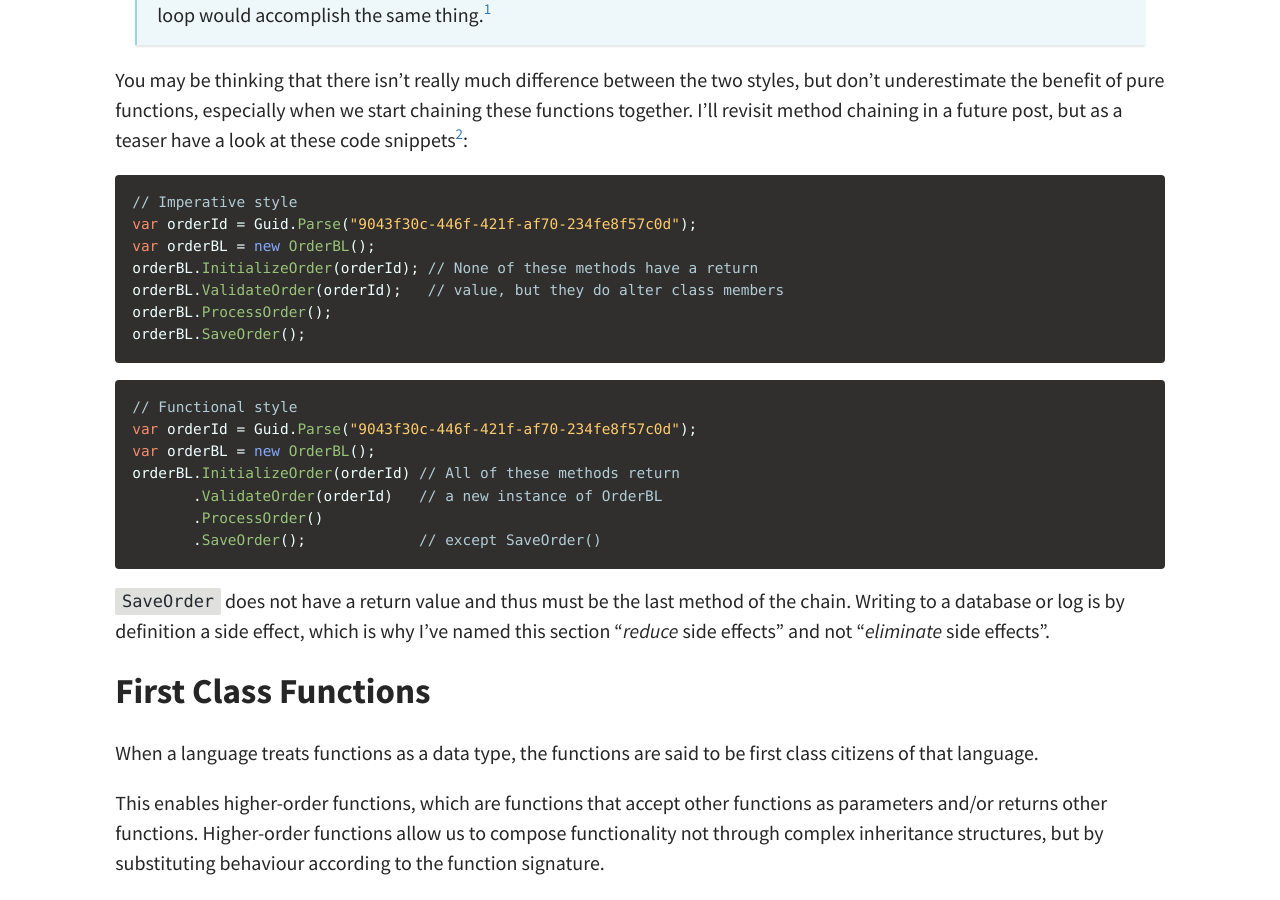
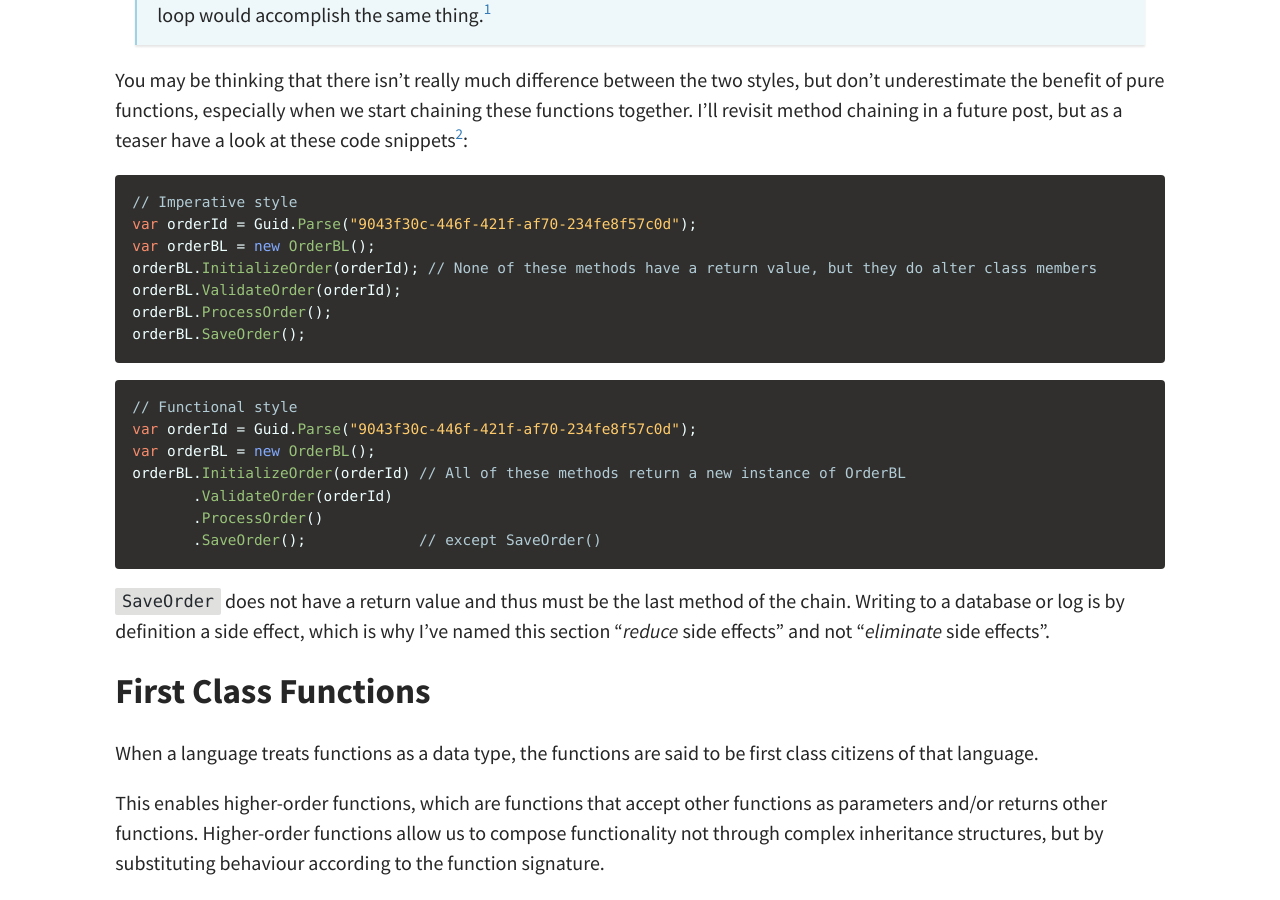
Before and after one commit to axhussain/axhussain.github.io, a Jekyll site: the page built from _posts/2020-12-24-using-fp-in-csharp-pt1.md, in a window 1280 px wide and 900 px high, scrolled down 2546 px. Built offline with Jekyll 4.4.1, drawn with Linux system fonts in a browser that asks for light colours; comment, search, counter and statistics services are not loaded; some of the changed text lies outside the part shown.

````diff
--- a/_posts/2020-12-23-using-fp-in-csharp.md
+++ b/_posts/2020-12-24-using-fp-in-csharp-pt1.md
@@ -87,8 +87,8 @@ You may be thinking that there isn't really much difference between the two styl
 // Imperative style
 var orderId = Guid.Parse("9043f30c-446f-421f-af70-234fe8f57c0d");
 var orderBL = new OrderBL();
-orderBL.InitializeOrder(orderId); // None of these methods have a return
-orderBL.ValidateOrder(orderId);   // value, but they do alter class members
+orderBL.InitializeOrder(orderId); // None of these methods have a return value, but they do alter class members
+orderBL.ValidateOrder(orderId);
 orderBL.ProcessOrder();
 orderBL.SaveOrder();
 ```
@@ -97,8 +97,8 @@ orderBL.SaveOrder();
 // Functional style
 var orderId = Guid.Parse("9043f30c-446f-421f-af70-234fe8f57c0d");
 var orderBL = new OrderBL();
-orderBL.InitializeOrder(orderId) // All of these methods return
-       .ValidateOrder(orderId)   // a new instance of OrderBL
+orderBL.InitializeOrder(orderId) // All of these methods return a new instance of OrderBL
+       .ValidateOrder(orderId)
        .ProcessOrder()
        .SaveOrder();             // except SaveOrder()
 ```
````
